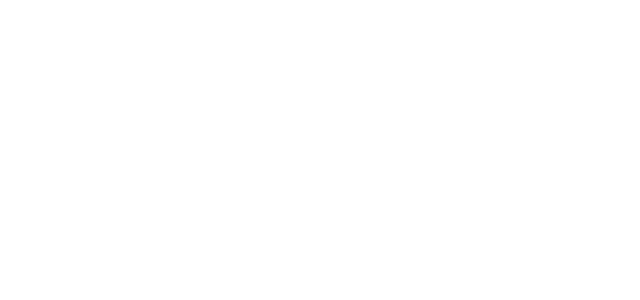
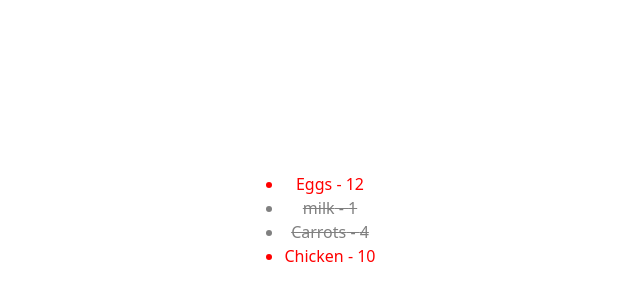
Before and after one commit to DevOlabode/Learning-React, a React (Vite) app: page / in a window 1280 px wide. Shown: the part 180-480 px from the top of the page, without its empty margins (330-970 px from the left). Built offline with nearby package versions, Linux system fonts and the light colour scheme.

Commit message:
Started a shopping list component

```diff
--- a/src/App.jsx
+++ b/src/App.jsx
@@ -7,9 +7,18 @@
 import Heading from './Heading'
 import ColorList from './ColorList'
 import Slots from './Slots'
+import ShoppingList from './ShoppingList'
+
+const data = [
+  {item : 'Eggs', quantity : 12, completed : false},
+  {item : 'milk', quantity : 1, completed : true},
+  {item : 'Carrots', quantity : 4, completed : true},
+  {item : 'Chicken', quantity : 10, completed : false},
+]
 
 function App() {
   return <div>
+    <ShoppingList items={data}/>
     {/* <ColorList colors={["teal", "magenta", "pink", "purple", "red"]}/>
     <Slots v1='w' v2='w' v3='w'/>
     <Slots v1='😋' v2='😋' v3='😂'/>
--- /dev/null
+++ b/src/ShoppingList.jsx
@@ -0,0 +1,12 @@
+const ShoppingList = ({items})=>{
+    return (
+        <ul>
+            {items.map(i=>
+            <li style={
+                {color : i.completed ? 'grey' : 'red',
+                textDecoration : i.completed ? 'line-through' : 'none'}}>
+                    {i.item} - {i.quantity}</li>)}
+        </ul>
+    )
+}
+export  default ShoppingList;
```
